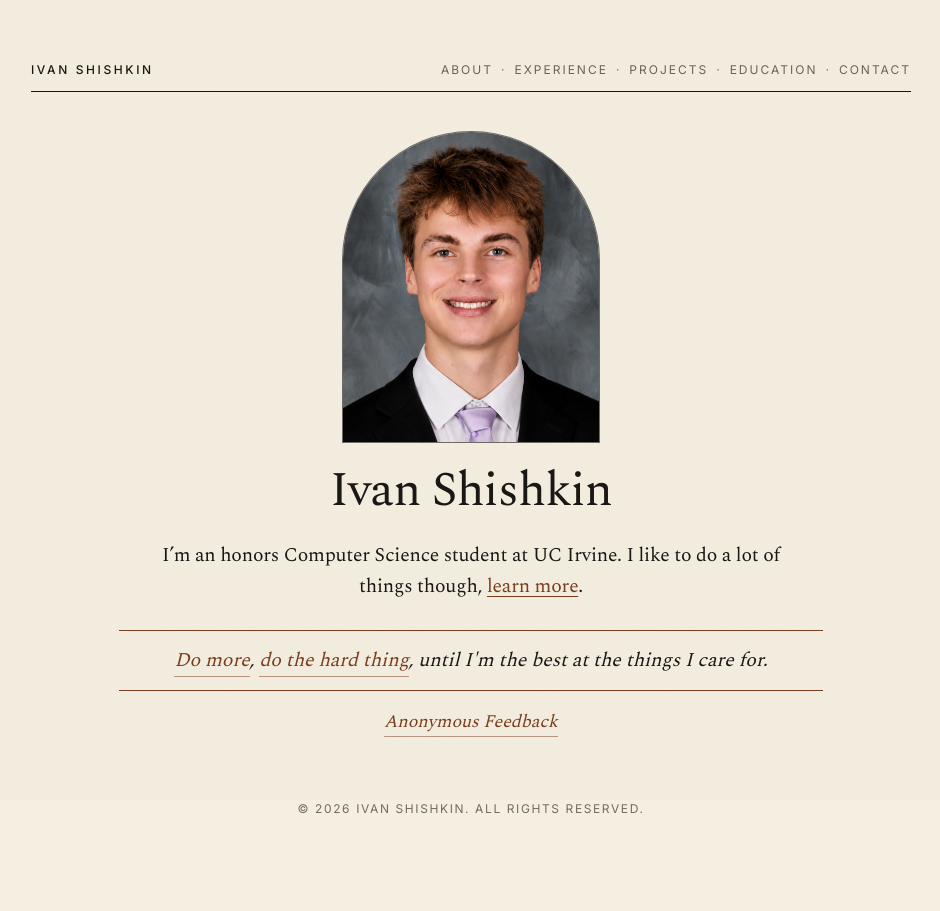
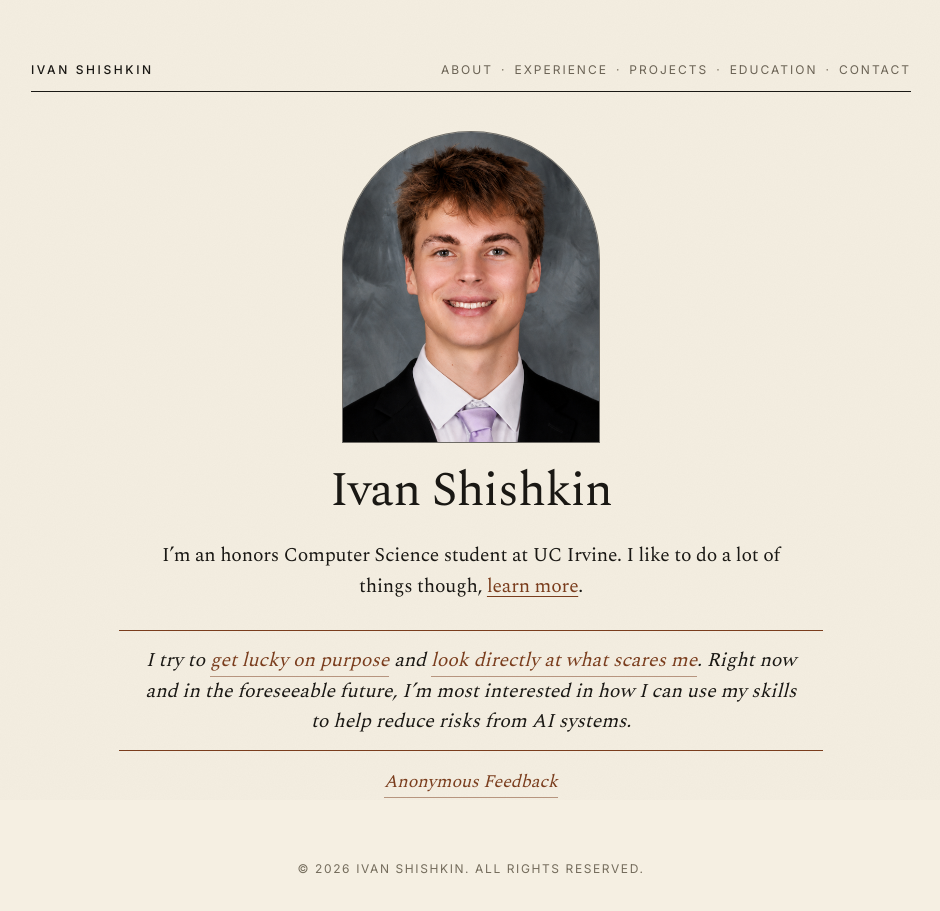
Before and after one commit to Ivan-Shishkin-Dev/Personal_Portfolio_3, a Next.js app: page / in a window 1280 px wide. Shown: the whole page, without its empty margins (169-1109 px from the left). Before the commit the page ends 850 px from the top, so only its background shows below. Built offline with nearby package versions, Linux system fonts and the light colour scheme.

Commit message:
Rewrite home principle line and add AI-risk focus

```diff
--- a/app/page.tsx
+++ b/app/page.tsx
@@ -30,22 +30,25 @@ export default function Home() {
             </p>
             <p className="hero-principle">
               <em>
+                I try to{" "}
                 <a
                   href="https://usefulfictions.substack.com/p/how-to-increase-your-surface-area"
                   target="_blank"
                   rel="noopener noreferrer"
                 >
-                  Do more
-                </a>
-                ,{" "}
+                  get lucky on purpose
+                </a>{" "}
+                and{" "}
                 <a
                   href="https://www.benkuhn.net/abyss/"
                   target="_blank"
                   rel="noopener noreferrer"
                 >
-                  do the hard thing
+                  look directly at what scares me
                 </a>
-                , until I'm the best at the things I care for.
+                . Right now and in the foreseeable future, I&rsquo;m most
+                interested in how I can use my skills to help reduce risks from
+                AI systems.
               </em>
             </p>
             <FeedbackForm />
```
